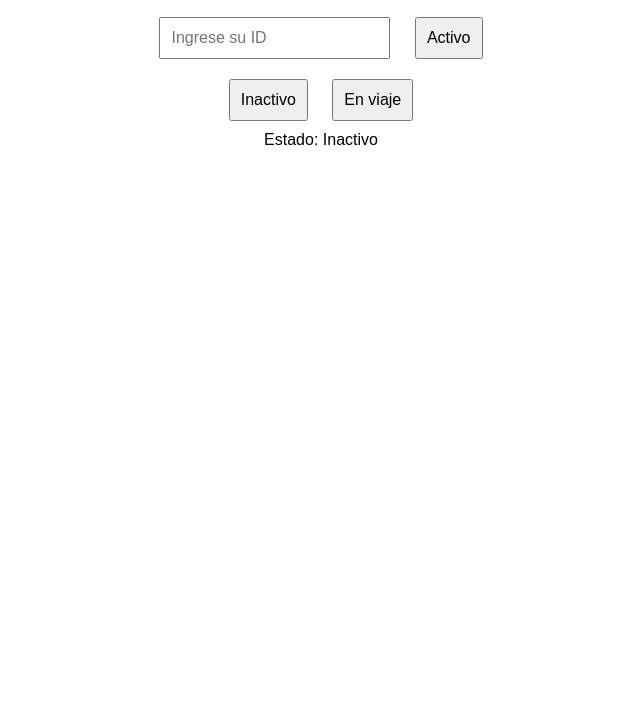
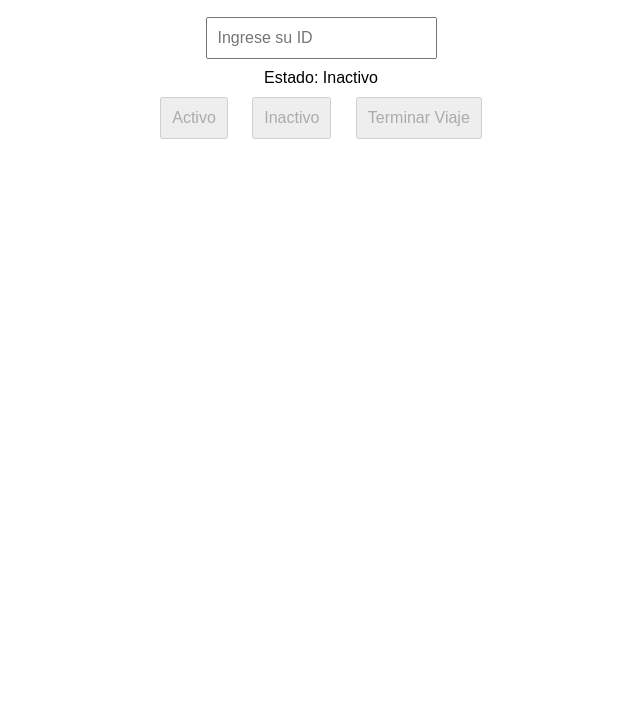
Before and after one commit to axelm665/Llegando, a plain HTML site: page driver.html in a window 1280 px wide. Shown: the part 73-800 px from the top of the page, without its empty margins (319-959 px from the left). Drawn offline with Linux system fonts and the light colour scheme.

Commit message:
Update driver.html

```diff
--- a/driver.html
+++ b/driver.html
@@ -10,11 +10,10 @@
     <div class="container">
         <h1>Panel del Conductor</h1>
         <input type="text" id="driverId" placeholder="Ingrese su ID">
-        <button id="activoBtn" onclick="setDriverStatus('Activo')">Activo</button>
-        <button id="inactivoBtn" onclick="setDriverStatus('Inactivo')">Inactivo</button>
-        <button id="viajeBtn" onclick="setDriverStatus('En viaje')">En viaje</button>
-
-        <div id="status" class="status">Estado: Inactivo</div>
+        <div id="statusIndicator" class="status">Estado: <span id="statusText">Inactivo</span></div>
+        <button id="activeBtn" onclick="setDriverStatus('Activo')" disabled>Activo</button>
+        <button id="inactiveBtn" onclick="setDriverStatus('Inactivo')" disabled>Inactivo</button>
+        <button id="tripEndBtn" onclick="setDriverStatus('Viaje Finalizado')" disabled>Terminar Viaje</button>
     </div>
     <script src="driver.js"></script>
 </body>
```
